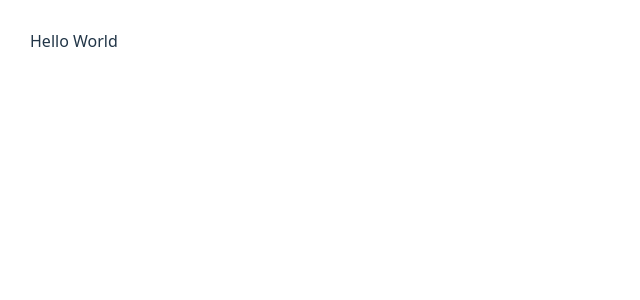
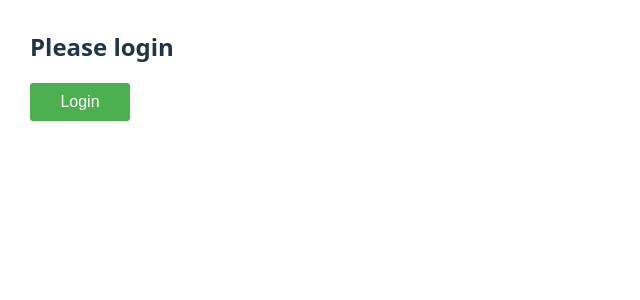
Before and after one commit to home2ego/online-store-fetch-products, a React (Vite) app: page / in a window 1280 px wide. Shown: the top 300 px of the page, without its empty margins (0-640 px from the left). Built offline with nearby package versions, Linux system fonts and the light colour scheme.

Commit message:
add App Component

```diff
--- /dev/null
+++ b/src/App.jsx
@@ -0,0 +1,25 @@
+import { useState } from 'react';
+
+export default function App() {
+  const [loggedIn, setLoggedIn] = useState(false);
+
+  if (loggedIn) {
+    return (
+      <>
+        {/* <StoreFront /> */}
+        <button className="btn btn-outline" onClick={() => setLoggedIn(false)}>
+          Logout
+        </button>
+      </>
+    );
+  } else {
+    return (
+      <>
+        <h2>Please login</h2>
+        <button className="btn btn-primary" onClick={() => setLoggedIn(true)}>
+          Login
+        </button>
+      </>
+    );
+  }
+}
--- a/src/main.jsx
+++ b/src/main.jsx
@@ -1,10 +1,7 @@
 import { StrictMode } from 'react';
 import { createRoot } from 'react-dom/client';
+import App from './App';
 import './index.css';
-
-function App() {
-  return 'Hello World';
-}
 
 createRoot(document.querySelector('#root')).render(
   <StrictMode>
```
